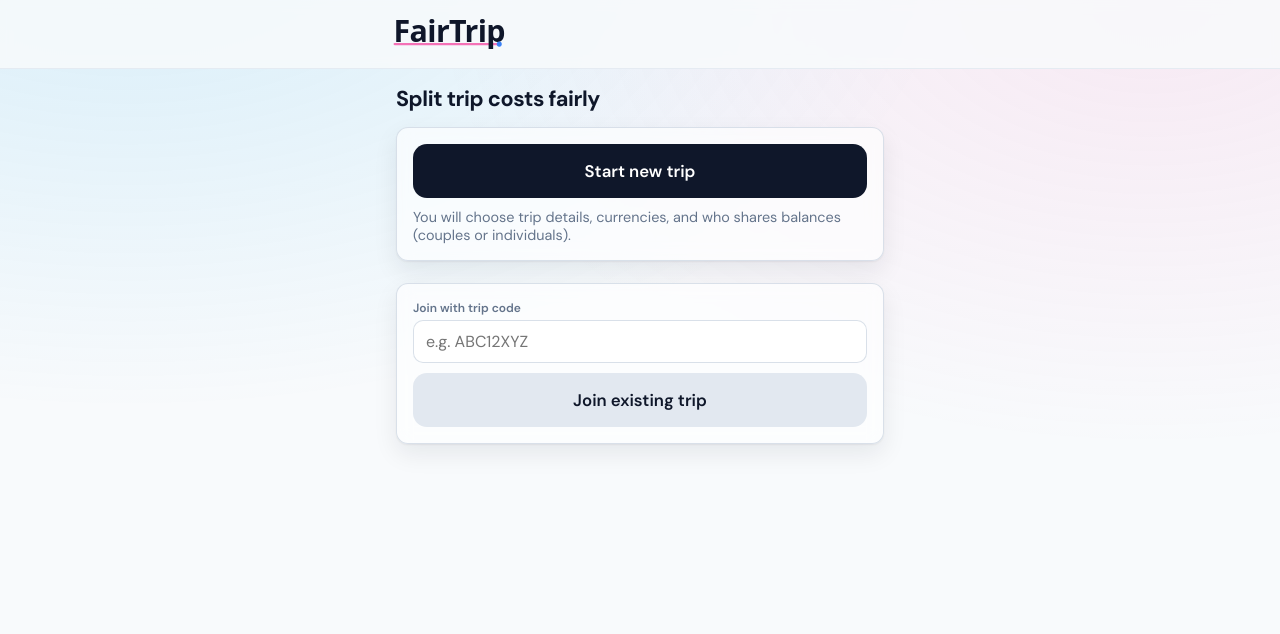
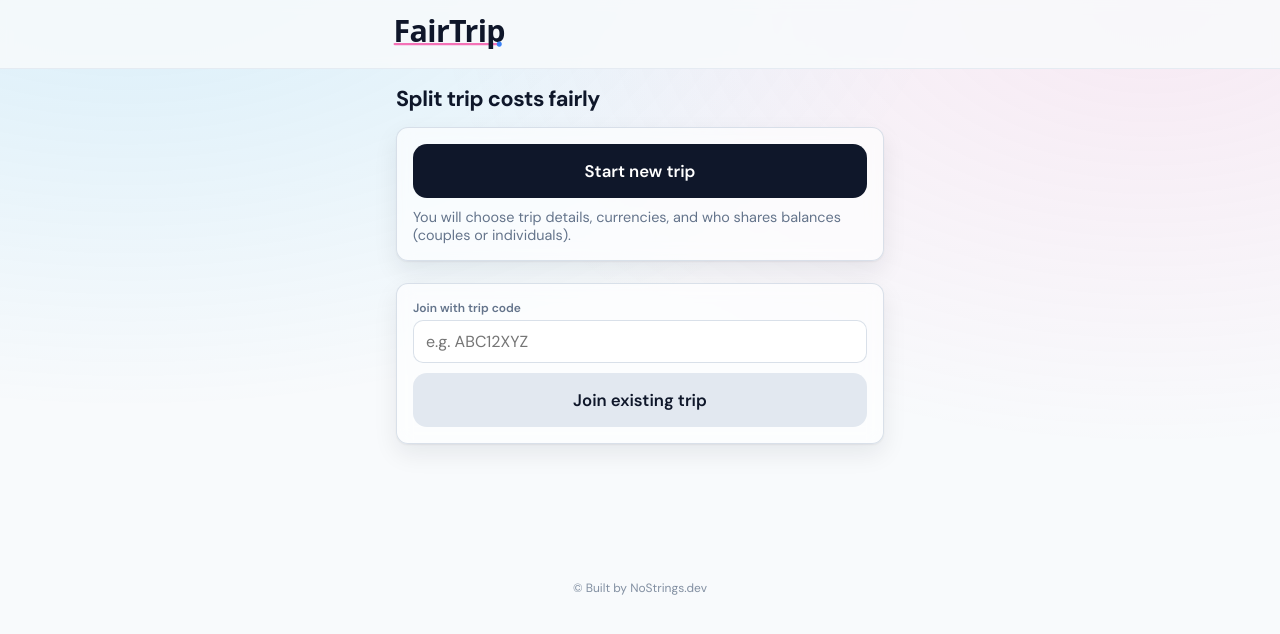
Before and after one commit to NoStringsDev/FairTrip, a React (Vite) app: page /welcome in a window 1280 px wide. Shown: the top 634 px of the page. Built offline with nearby package versions, Linux system fonts and the light colour scheme; no server answers.

Commit message:
Add subtle global footer link to NoStrings.dev
Co-authored-by: NoStringsDev <NoStringsDev@users.noreply.github.com>

```diff
--- a/src/App.tsx
+++ b/src/App.tsx
@@ -29,6 +29,16 @@ export default function App() {
           </Route>
           <Route path="*" element={<Navigate to="/" replace />} />
         </Routes>
+        <footer className="app-footer">
+          <a
+            className="app-footer__link"
+            href="https://nostrings.dev"
+            target="_blank"
+            rel="noreferrer"
+          >
+            © Built by NoStrings.dev
+          </a>
+        </footer>
       </div>
     </BrowserRouter>
   );
--- a/src/index.css
+++ b/src/index.css
@@ -352,6 +352,24 @@ button {
   min-height: 100%;
 }
 
+.app-footer {
+  max-width: 520px;
+  margin: 0 auto;
+  padding: 0 16px calc(12px + env(safe-area-inset-bottom));
+  text-align: center;
+}
+
+.app-footer__link {
+  display: inline-block;
+  color: rgba(100, 116, 139, 0.8);
+  font-size: 0.75rem;
+  text-decoration: none;
+}
+
+.app-footer__link:hover {
+  color: rgba(71, 85, 105, 0.95);
+}
+
 .brand-header {
   position: sticky;
   top: 0;
```
